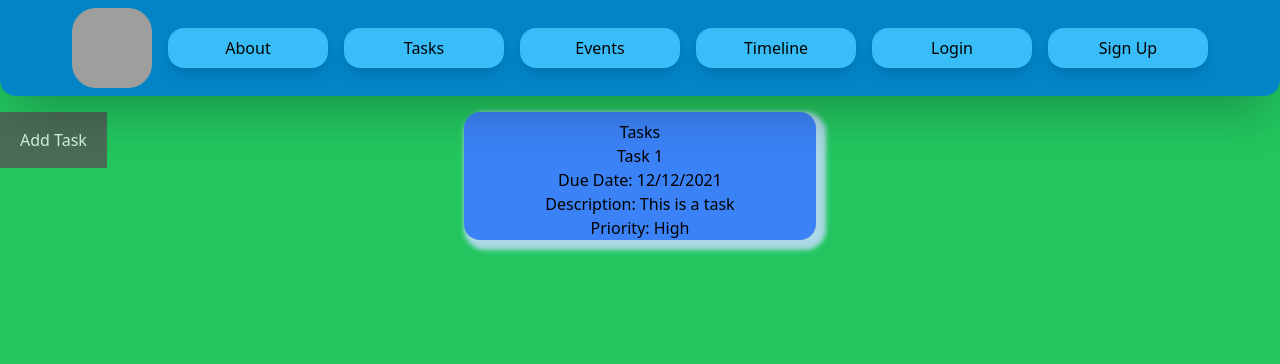
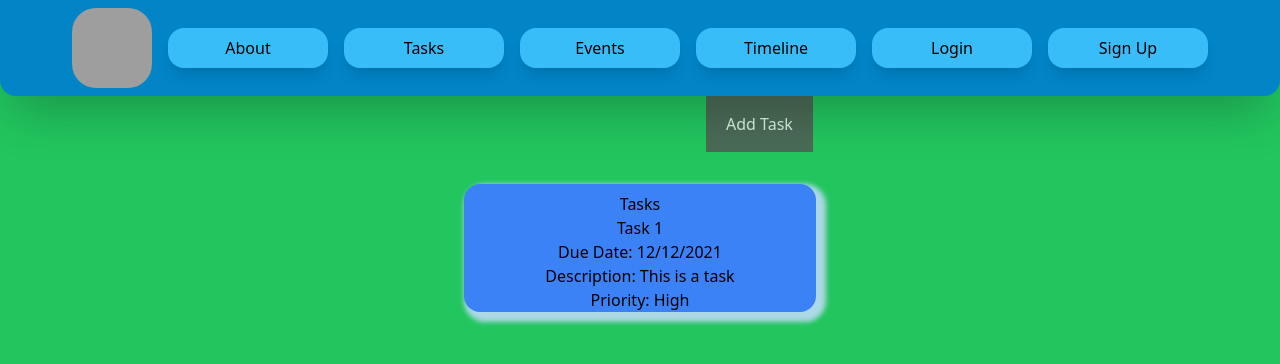
Before and after one commit to K7theCompSciMan/taskermind, a SvelteKit app: page /tasks in a window 1280 px wide. Shown: the top 364 px of the page. Built offline with nearby package versions, Linux system fonts and the light colour scheme; grey boxes are pictures that could not be loaded.

Commit message:
asdjk vajshd

```diff
--- a/src/routes/tasks/+page.svelte
+++ b/src/routes/tasks/+page.svelte
@@ -13,10 +13,10 @@
   border: none;
   cursor: pointer;
   opacity: 0.8;
-  position: fixed;
-  /* bottom: 23px;
-  right: 28px;
-  width: 280px; */
+  position: relative;
+  top: -16px;
+  right: -706px;
+
 }
 .cancel {
   width: 100%;
@@ -169,14 +169,25 @@ input [type=text]{
   let des: string;
   let priority: string;
   let completed: boolean;
+  let open:boolean;
+  open = false;
 	function openForm() {
-	  const form = document.getElementById("myForm");
-	  if (form) form.style.display = "block";
+    if(open){
+      open = false;
+      closeForm();
+    }
+    else{
+      const form = document.getElementById("myForm");
+      if (form) form.style.display = "block";
+      open =true;
+    }
+
 	}
 
 	function closeForm() {
 	  const form = document.getElementById("myForm");
 	  if (form) form.style.display = "none";
+    open = false;
 	}
 
 
```
